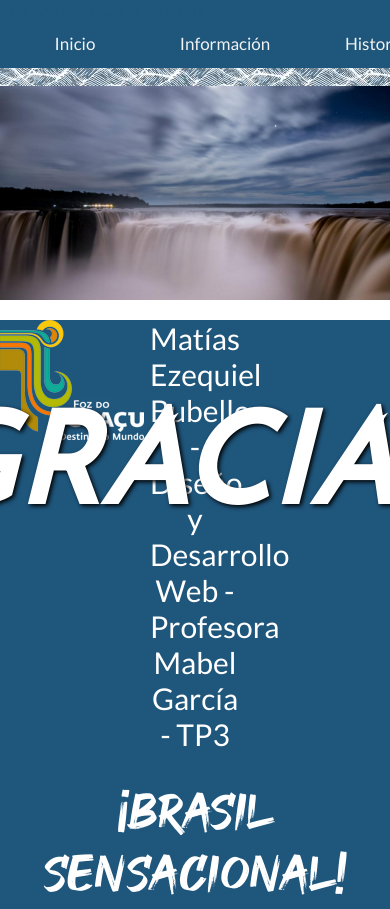
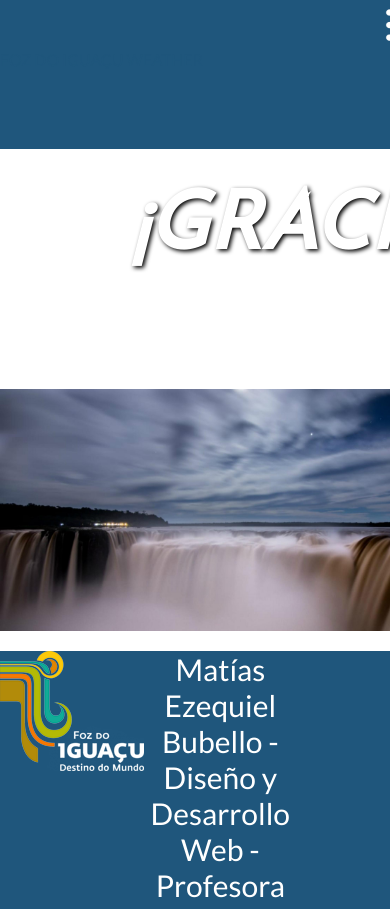
Before and after one commit to MattEzekiel/Mat-as_Bubello_TP2, a plain HTML site: page gracias.html in a window 390 px wide. Shown: the top 909 px of the page. Drawn offline with nearby package versions, Linux system fonts and the light colour scheme; a script that the page names is missing.

Commit message:
more working
Only css mostly

```diff
--- a/estilo.css
+++ b/estilo.css
@@ -42,11 +42,13 @@ nav ul {
     background-color: #1f567c;
 }
 
+/*
 #nav li {
     float: left;
     text-align: center;
     display: inline;
 }
+*/
 
 li a {
     float: left;
@@ -355,3 +357,78 @@ select {
     padding-left: 50px;
     font-weight: bold;
 }
+
+/*TABLETS*/
+@media screen and (max-width:800px){
+
+}
+
+/*CELULAR*/
+@media screen and (max-width:480px){
+
+    body{
+        background-image: none;
+        background-color: #1f567c;
+    }
+    .burguer-nav{
+        display: block;
+        height: 50px;
+        width: 100%;
+        background: url(img/trama/hamburger-menu-icon-transparent-0.jpg) no-repeat 98% center;
+        background-color: #1f567c;
+        cursor: pointer;
+        background-size: 50px 50px;
+    }
+    header{
+        width: 113%;
+    }
+    main{
+        width: 113%;
+    }
+    footer{
+        width: 113%;
+    }
+
+    header nav ul{
+        overflow: hidden;
+        height: 0;
+    }
+
+    header nav ul.open{
+        height: auto;
+        position: absolute left;
+    }
+
+    header nav ul li{
+        display: inline;
+        float: none;
+        text-align: left;
+        width: 100%;
+        margin: 0;
+    }
+    header nav ul li{
+        color: #fff;
+        padding: 10px;
+        border-bottom: 1px solid #404040;
+        display: list-item;
+        margin: 0;
+        font-family: 'Lato', sans-serif;
+        margin: 1px;
+        padding-right: 30rem;
+    }
+
+    h1{
+        position: static;
+        margin-top: 5rem;
+        text-align: center;
+        font-size: 5em;
+        margin-right: 5rem;
+        margin-left: 13rem;
+        padding-top: 10rem;
+        background-image: url(img/Grandes/gracias-cataratas-noche.jpg) no-repeat;
+        background-size:;
+    }
+    img{
+        display: none;
+    }
+}
--- a/gracias.html
+++ b/gracias.html
@@ -3,6 +3,7 @@
 
 <head>
     <meta charset="UTF-8" />
+    <meta name="viewport" content="width=device-width, initial-scale=1, maximum-scale=1" />
     <title>Gracias</title>
     <link href="https://fonts.googleapis.com/css?family=Lato&display=swap" rel="stylesheet" />
     <link href="https://fonts.googleapis.com/css?family=Josefin+Sans&display=swap" rel="stylesheet" />
@@ -13,6 +14,7 @@
 <body>
     <header>
         <nav>
+           <a class="burguer-nav"></a>
             <a class="weatherwidget-io" href="https://forecast7.com/en/n25d52n54d59/foz-do-iguacu/" data-label_1="FOZ DO IGUAÇU" data-label_2="WEATHER" data-theme="original">FOZ DO IGUAÇU WEATHER</a>
             <script>
                 ! function(d, s, id) {
@@ -59,6 +61,8 @@
         <iframe src="https://www.google.com/maps/embed?pb=!1m18!1m12!1m3!1d115220.4213646135!2d-54.617004352985866!3d-25.517111233276893!2m3!1f0!2f0!3f0!3m2!1i1024!2i768!4f13.1!3m3!1m2!1s0x94f690ebae530a43%3A0x21979473b4c4a952!2sFoz+do+Igua%C3%A7u%2C+Estado+de+Paran%C3%A1%2C+Brasil!5e0!3m2!1ses-419!2sar!4v1560724706493!5m2!1ses-419!2sar" style="border:0" allowfullscreen></iframe>
         <span class="center"><a target="_blank" href="https://web.archive.org/web/20100418130607/http://www.fozdoiguacu.pr.gov.br/portal2/home_turismo/" id="municipio">Municipio</a></span>
     </footer>
+    <script src="http://code.jquery.com/jquery-1.11.3.min.js"></script>
+    <script src="menu.js"></script>
 </body>
 
 </html>
--- /dev/null
+++ b/menu.js
@@ -0,0 +1,9 @@
+$(document).ready(function(){
+
+    $(".burguer-nav").on("click", function(){
+
+        $("header nav ul").toggleClass("open");
+
+    });
+
+});
```
Also changed, not shown: contacto.html (+1 -0 lines), historia.html (+1 -0 lines), index.html (+1 -0 lines), informacion.html (+1 -0 lines), turismo.html (+1 -1 lines), img/trama/hamburger-menu-icon-transparent-0.jpg (added).
